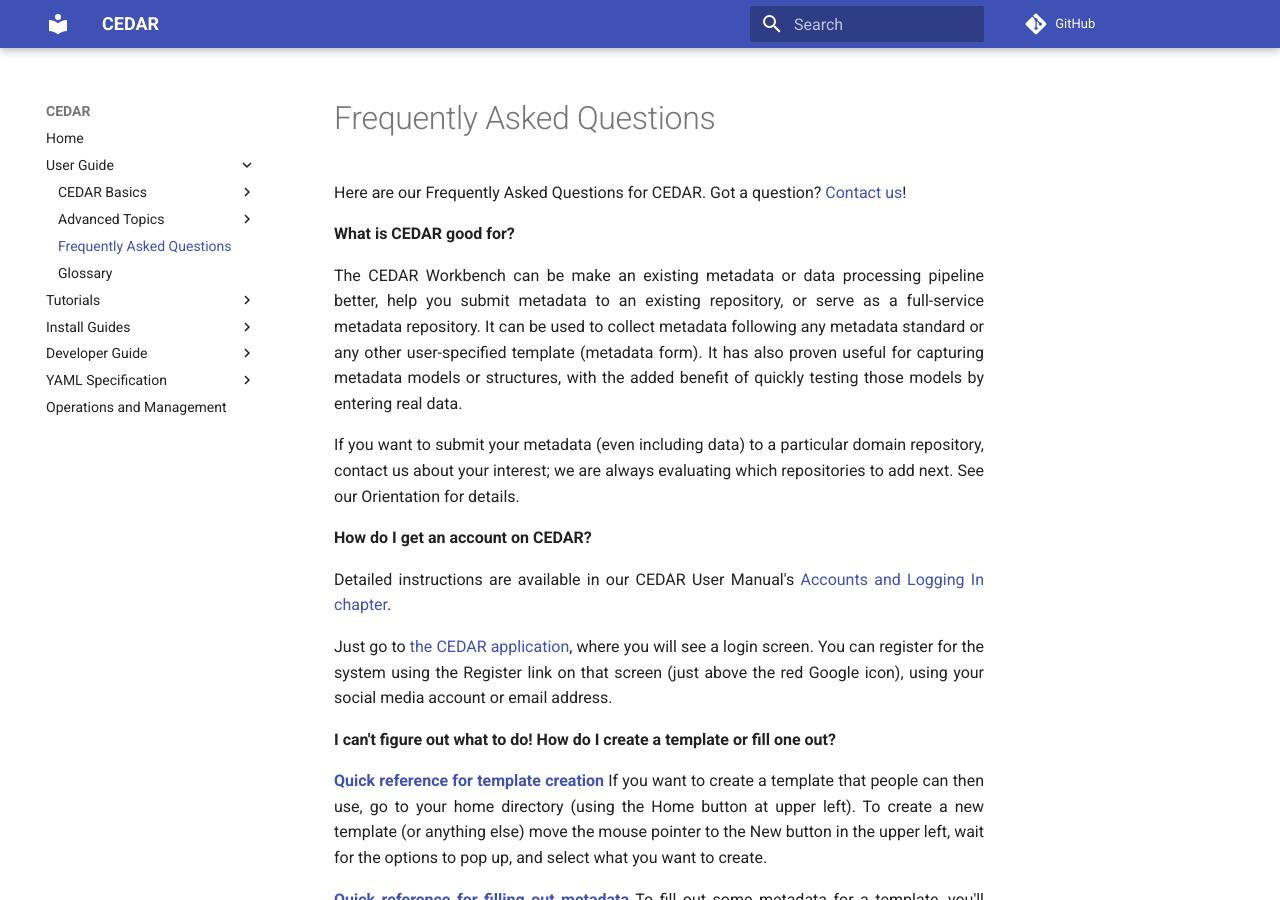
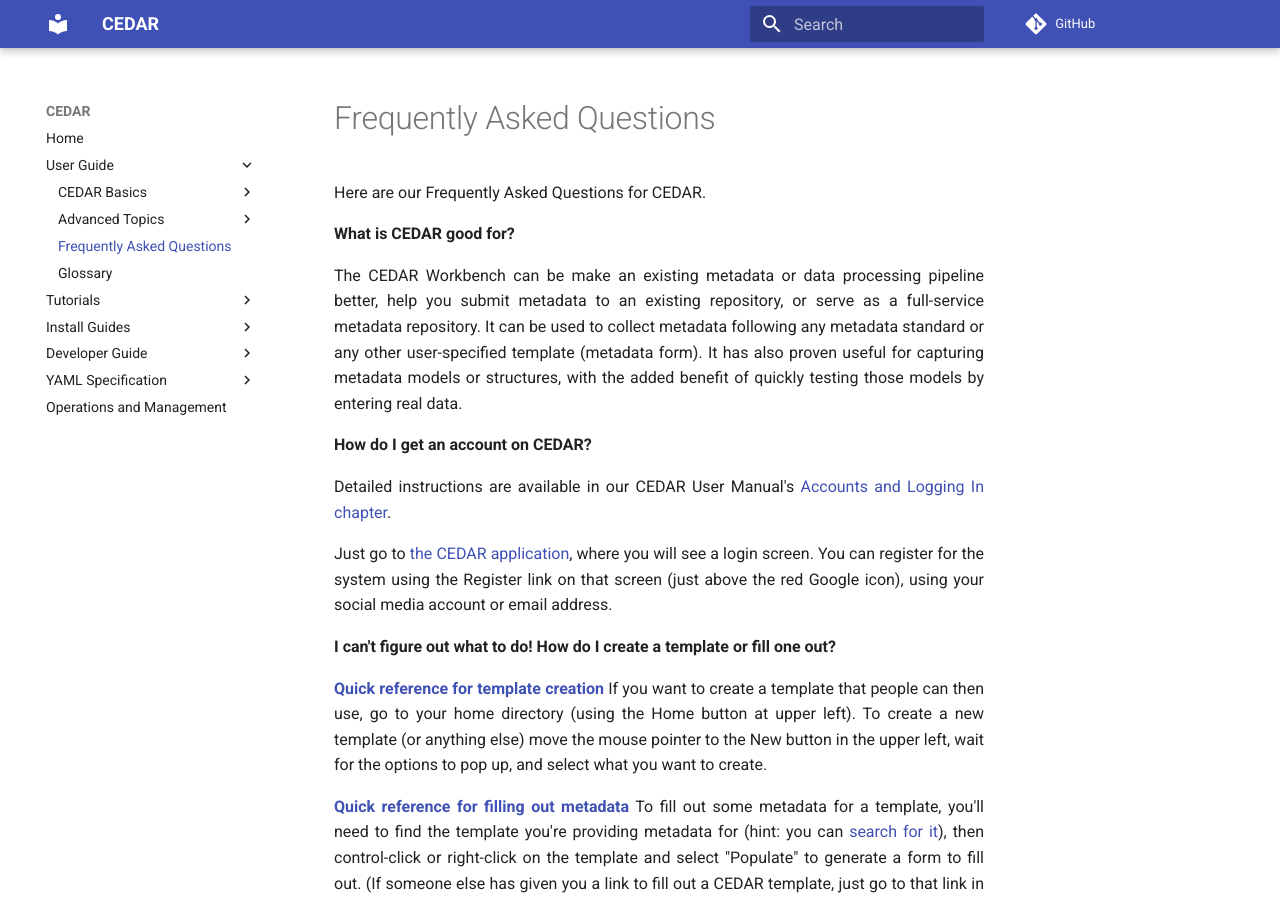
Before and after one commit to metadatacenter/cedar-mkdocs, an MkDocs documentation site: the page built from docs/user-guide/pages/faq.md, in a window 1280 px wide and 900 px high. Built offline with MkDocs 1.6.1 and Material for MkDocs 9.7.7, drawn with Linux system fonts in a browser that asks for light colours; comment, search, counter and statistics services are not loaded.

Commit message:
Remove scattered support and contact blurbs
Drop the standalone Support section on the REST APIs page and the
trailing mailing-list sentence under Issue Tracking, along with the
"contact us" invitations in the API guide and FAQ and the "ask the
CEDAR team for help" aside in the sharing guide. These pointed to
mailing lists and support addresses rather than documenting CEDAR.

Co-Authored-By: Claude Opus 4.8 <noreply@anthropic.com>

```diff
--- a/docs/user-guide/pages/faq.md
+++ b/docs/user-guide/pages/faq.md
@@ -3,7 +3,7 @@ author: John Graybeal
 ---
 # Frequently Asked Questions
 
-Here are our Frequently Asked Questions for CEDAR. Got a question? [Contact us](https://metadatacenter.org/contact "Contact us")!
+Here are our Frequently Asked Questions for CEDAR.
 
 **What is CEDAR good for?**
 
@@ -11,8 +11,6 @@ The CEDAR Workbench can be make an existing metadata or data processing pipeline
 help you submit metadata to an existing repository, or serve as a full-service metadata repository. It can be used to collect metadata following any metadata standard or
 any other user-specified template (metadata form). It has also proven useful for capturing metadata models or structures, with the added benefit of quickly testing those models by
 entering real data.
-
-If you want to submit your metadata (even including data) to a particular domain repository, contact us about your interest; we are always evaluating which repositories to add next. See our Orientation for details.
 
 **How do I get an account on CEDAR?**
 
```
Also changed, not shown: docs/developer-guide/cedar-rest-apis.md (+46 -36 lines), docs/operations-and-management.md (+1 -1 lines), docs/user-guide/cedars-api.md (+0 -4 lines), docs/user-guide/sharing-resources.md (+1 -2 lines).
